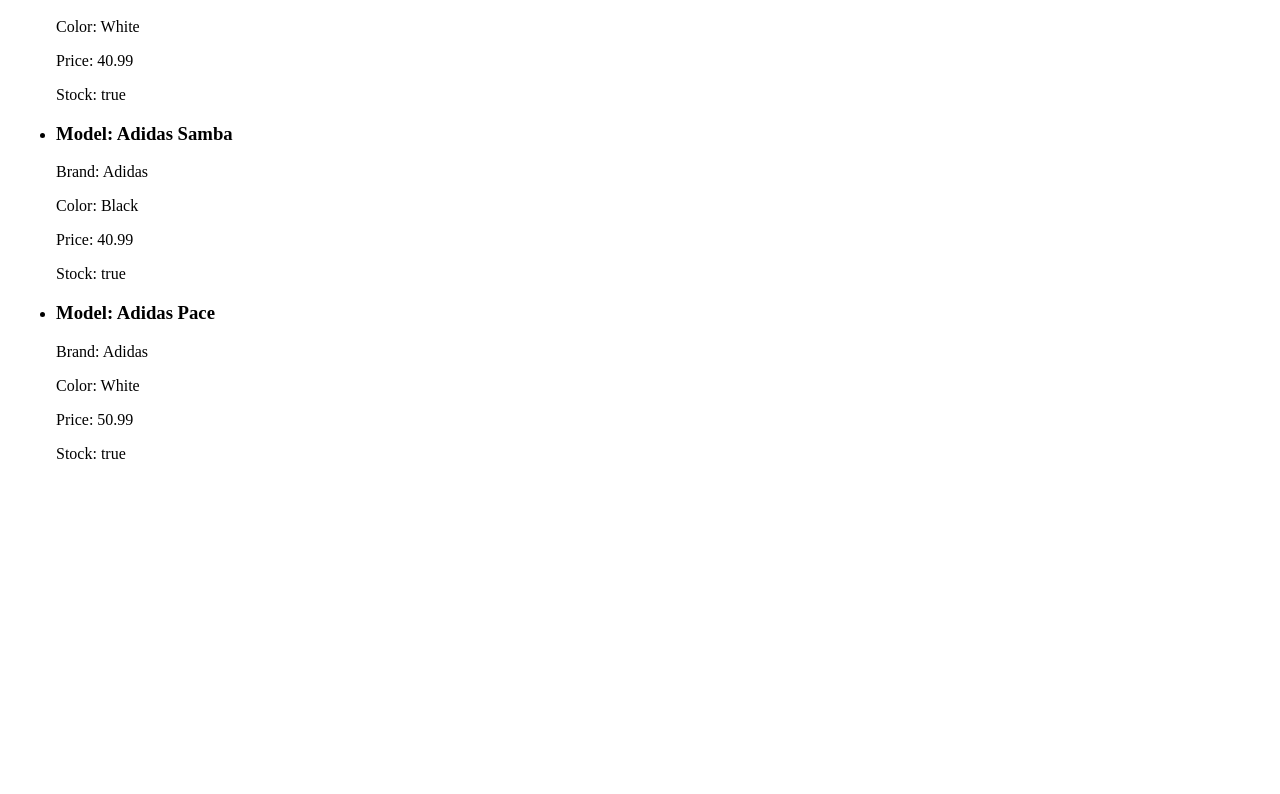
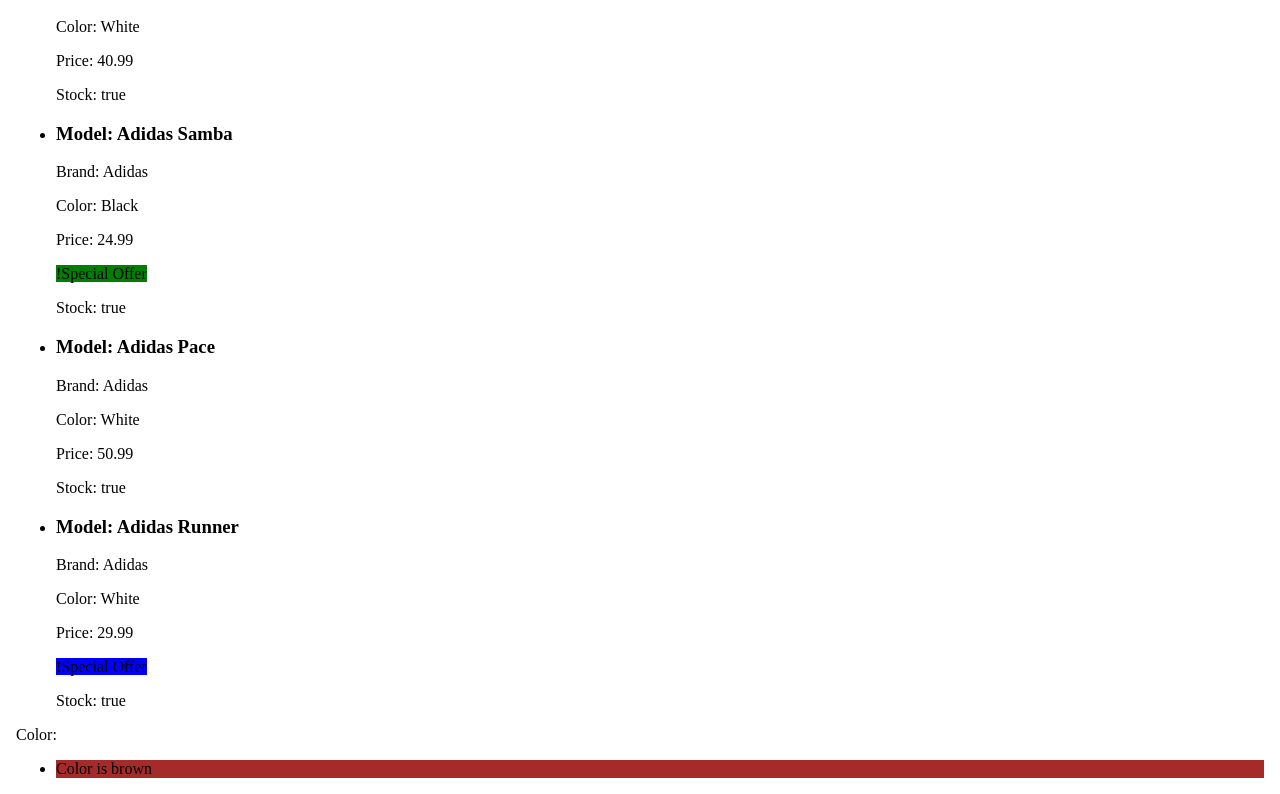
Before and after one commit to Giorc93/Learning-Angular, an Angular app in the folder learning-angular/: page / in a window 1280 px wide. Shown: the part 529-1323 px from the top of the page. Before the commit the page ends 1008 px from the top, so only its background shows below. Built offline with nearby package versions, Linux system fonts and the light colour scheme.

Commit message:
Third Commit: Structural directives

```diff
--- a/learning-angular/src/app/shoe/shoe.component.html
+++ b/learning-angular/src/app/shoe/shoe.component.html
@@ -7,7 +7,29 @@
       <p>Brand: {{ shoe.brand }}</p>
       <p>Color: {{ shoe.color }}</p>
       <p>Price: {{ shoe.price }}</p>
+      <span
+        *ngIf="shoe.price < 30"
+        [style.background]="shoe.price < 25 ? 'green' : 'blue'"
+        >!Special Offer</span
+      >
       <p>Stock: {{ shoe.onStock }}</p>
     </li>
   </ul>
 </div>
+
+<p>Color:</p>
+
+<ul [ngSwitch]="color">
+  <li *ngSwitchCase="'black'" [ngStyle]="{ background: color }">
+    Color is black
+  </li>
+  <li *ngSwitchCase="'red'" [ngStyle]="{ background: color }">
+    Color is red
+  </li>
+  <li *ngSwitchCase="'yellow'" [ngStyle]="{ background: color }">
+    Color is yellow
+  </li>
+  <li *ngSwitchCase="'brown'" [ngStyle]="{ background: color }">
+    Color is brown
+  </li>
+</ul>
--- a/learning-angular/src/app/shoe/shoe.component.ts
+++ b/learning-angular/src/app/shoe/shoe.component.ts
@@ -1,5 +1,6 @@
 import { Component, OnInit, DoCheck, OnDestroy } from '@angular/core';
 import { Shoe } from '../models/shoe';
+import { newArray } from '@angular/compiler/src/util';
 
 @Component({
   selector: 'app-shoe',
@@ -10,19 +11,24 @@
 export class ShoeComponent implements OnInit, DoCheck, OnDestroy {
   public title: string = 'Shoes List';
   public shoes: Array<Shoe>;
+  public brands: string[];
+  public color: string;
 
   constructor() {
+    this.color = 'brown';
+    this.brands = new Array();
     this.shoes = [
       new Shoe('Reebok Classic', 'Reebook', 'White', 40.99, true),
-      new Shoe('Adidas Samba', 'Adidas', 'Black', 40.99, true),
+      new Shoe('Adidas Samba', 'Adidas', 'Black', 24.99, true),
       new Shoe('Adidas Pace', 'Adidas', 'White', 50.99, true),
+      new Shoe('Adidas Runner', 'Adidas', 'White', 29.99, true),
     ];
   }
 
   //ngOnInit: Executes once the component has been loaded
   ngOnInit(): void {
     console.log('OnInit executed');
-    console.log(this.shoes);
+    this.listBrands();
   }
   //ngDoCheck: Executes everytime any change on the component or the app is made
   ngDoCheck(): void {
@@ -36,4 +42,14 @@
   setTitle() {
     this.title = 'Shoe List & Description';
   }
+
+  listBrands() {
+    this.shoes.forEach((shoe, index) => {
+      if (this.brands.indexOf(shoe.brand) < 0) {
+        //If the element already exits, skips the push method to avoid duplicates
+        this.brands.push(shoe.brand);
+      }
+    });
+    console.log(this.brands);
+  }
 }
```
